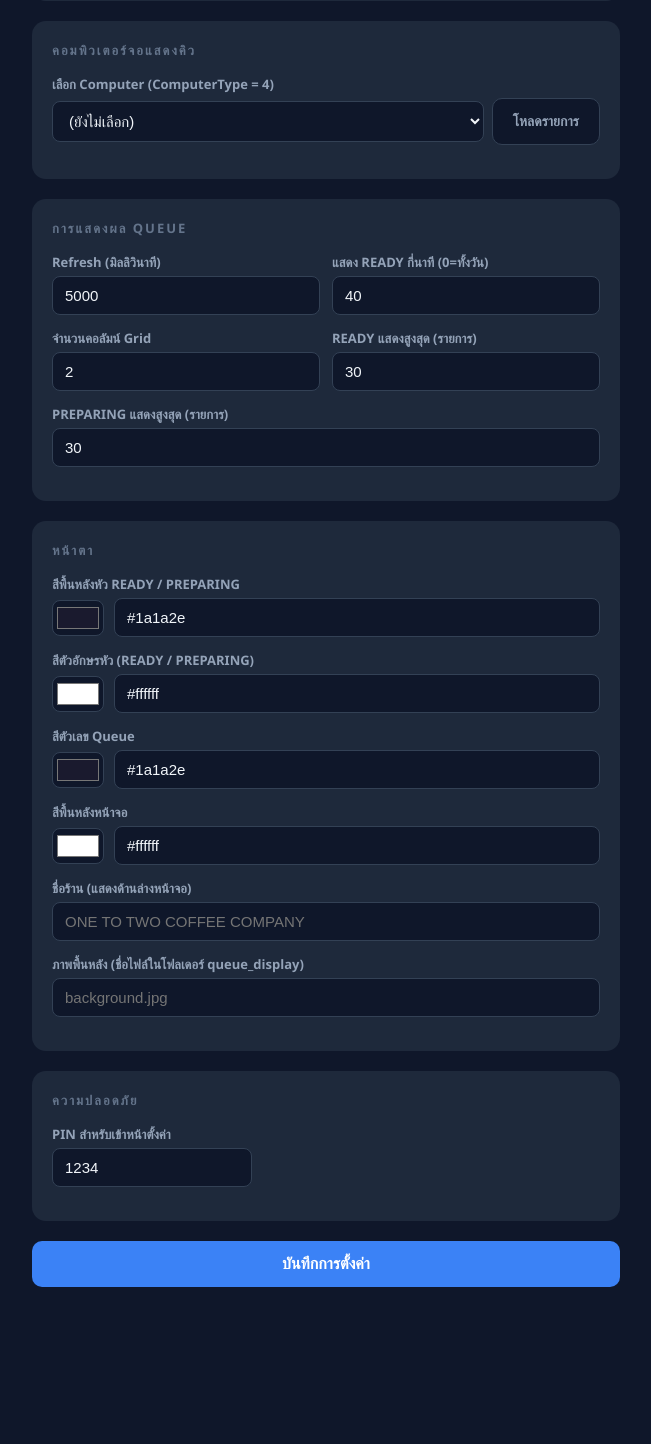
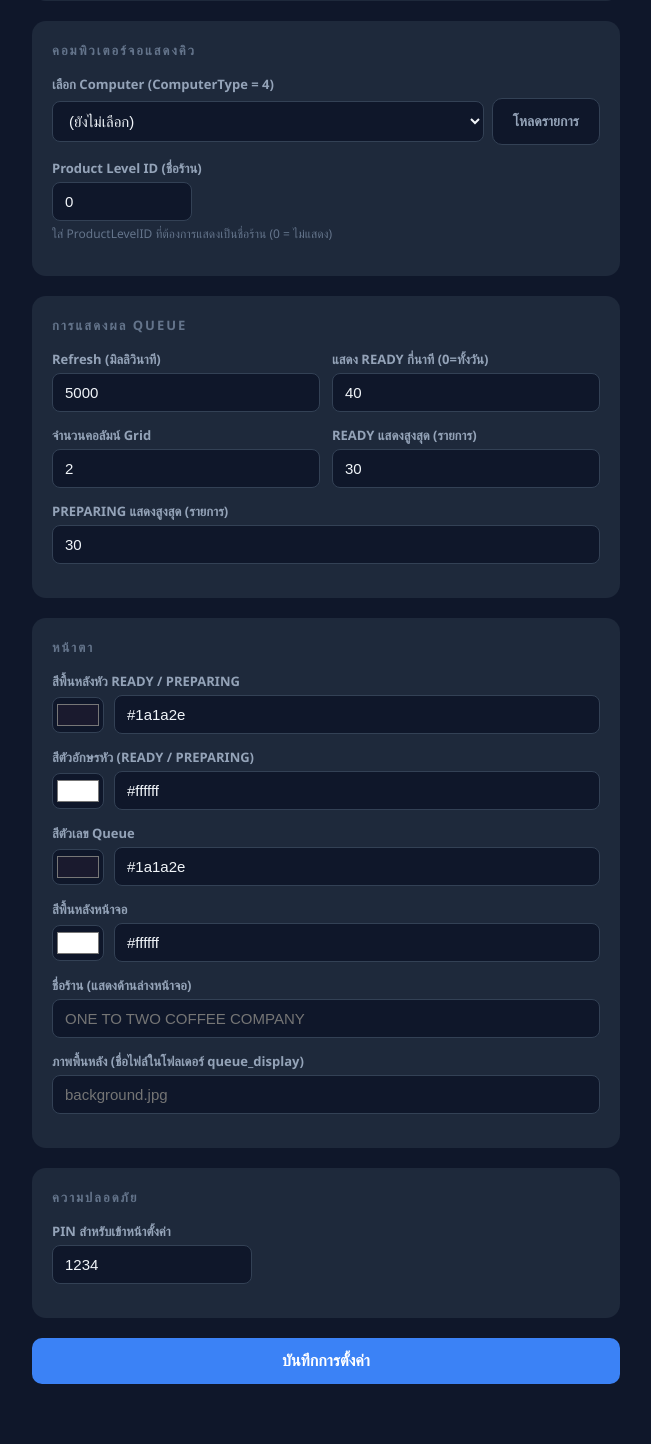
Before and after one commit to moochanakarn-pixel/All-Project-Checker, a PHP site: page /settings.php in a window 1280 px wide. Shown: the part 444-1888 px from the top of the page, without its empty margins (314-965 px from the left). Before the commit the page ends 1731 px from the top, so only its background shows below. Run offline with PHP 8.4, Linux system fonts and the light colour scheme; the visitor is signed in with stand-in values (Sample User, id 1); some libraries are stand-ins or nearby versions.

Commit message:
queue_display: make shop name ProductLevelID configurable via settings
Replace ORDER BY DESC guess with explicit product_level_id setting.
Add SHOP_PRODUCT_LEVEL_ID constant, settings form field, and save handler.
Shop name is blank when product_level_id = 0.

https://claude.ai/code/session_01VZriq3Tdpbh2ngHSrHhh7V

```diff
--- a/queue_display/config.php
+++ b/queue_display/config.php
@@ -41,7 +41,7 @@ define('COLOR_HEADER_TEXT',   validateCssColor(localSetting($__localSettings, 'c
 define('COLOR_QUEUE_TEXT',    validateCssColor(localSetting($__localSettings, 'color_queue_text',  '#1a1a2e'), '#1a1a2e'));
 define('COLOR_APP_BG',        validateCssColor(localSetting($__localSettings, 'color_app_bg',      '#ffffff'), '#ffffff'));
 define('QUEUE_COMPUTER_ID',      (int)localSetting($__localSettings, 'computer_id',           0));
-define('SHOP_NAME',           (string)localSetting($__localSettings, 'shop_name',             ''));
+define('SHOP_PRODUCT_LEVEL_ID',  (int)localSetting($__localSettings, 'product_level_id',       0));
 
 define('KDS_ENV_DB_HOST', 'KDS_DB_HOST');
 define('KDS_ENV_DB_PORT', 'KDS_DB_PORT');
--- a/queue_display/settings.php
+++ b/queue_display/settings.php
@@ -116,6 +116,7 @@ if ($action === 'save' && !empty($_SESSION['qdisplay_auth'])) {
             'db_pass'               => (string)($_POST['db_pass']                    ?? ''),
             'settings_pin'          => $newPin,
             'computer_id'           => max(0, (int)($_POST['computer_id']            ?? 0)),
+            'product_level_id'      => max(0, (int)($_POST['product_level_id']       ?? 0)),
             'queue_refresh_ms'      => max(1000, (int)($_POST['queue_refresh_ms']    ?? 5000)),
             'ready_limit'           => max(1, (int)($_POST['ready_limit']            ?? 30)),
             'preparing_limit'       => max(1, (int)($_POST['preparing_limit']        ?? 30)),
@@ -323,6 +324,11 @@ body{font-family:'Segoe UI','Helvetica Neue',Arial,sans-serif;background:#0f172a
                 </div>
                 <div class="test-result" id="computerLoadResult"></div>
             </div>
+            <div class="field">
+                <label>Product Level ID (ชื่อร้าน)</label>
+                <input type="number" name="product_level_id" value="<?= h(sv($local,'product_level_id',0)) ?>" min="0" style="width:140px">
+                <div style="font-size:12px;color:#64748b;margin-top:4px">ใส่ ProductLevelID ที่ต้องการแสดงเป็นชื่อร้าน (0 = ไม่แสดง)</div>
+            </div>
         </div>
 
         <!-- Queue Behavior -->
```
Also changed, not shown: queue_display/api_queue.php (+9 -6 lines).
